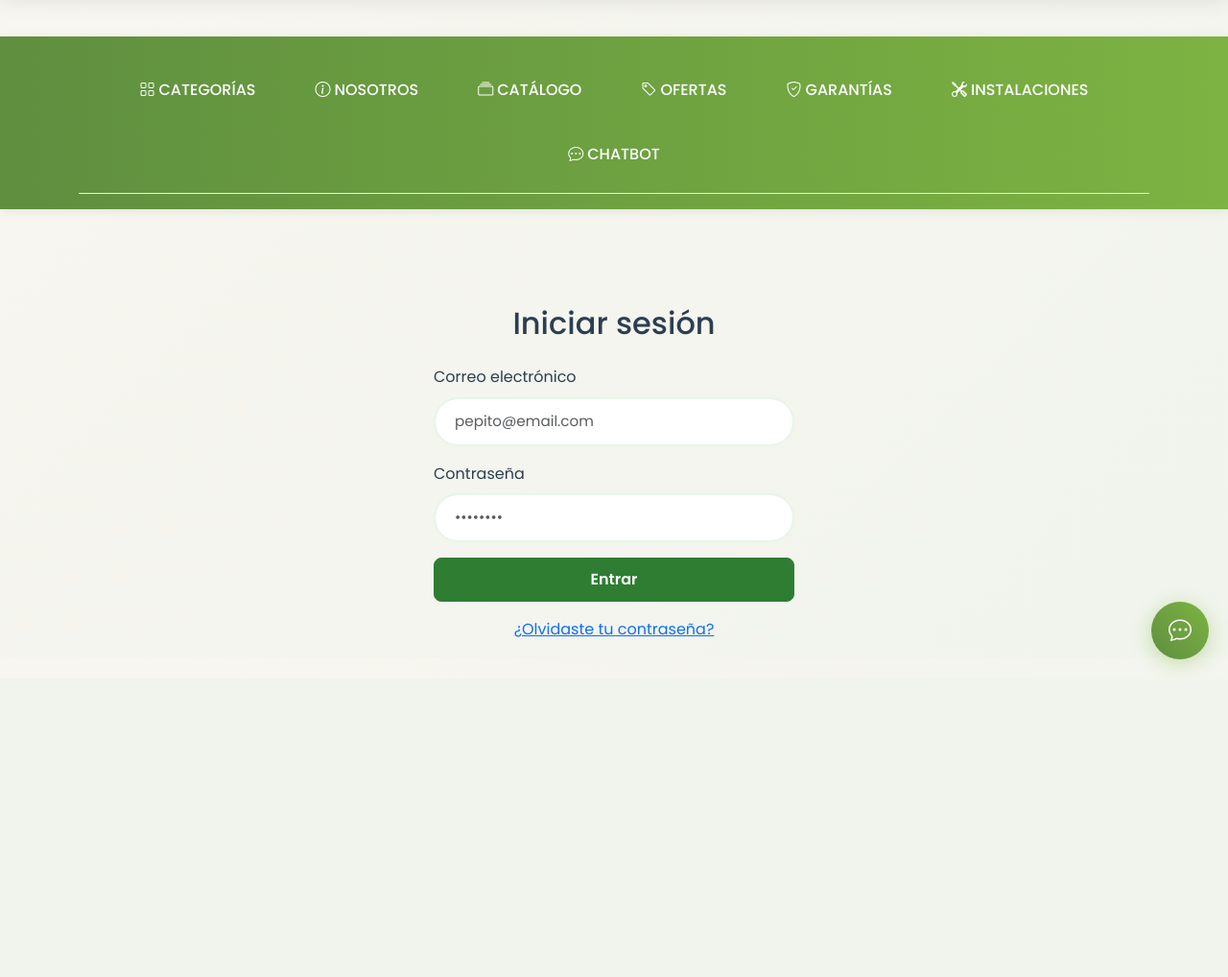
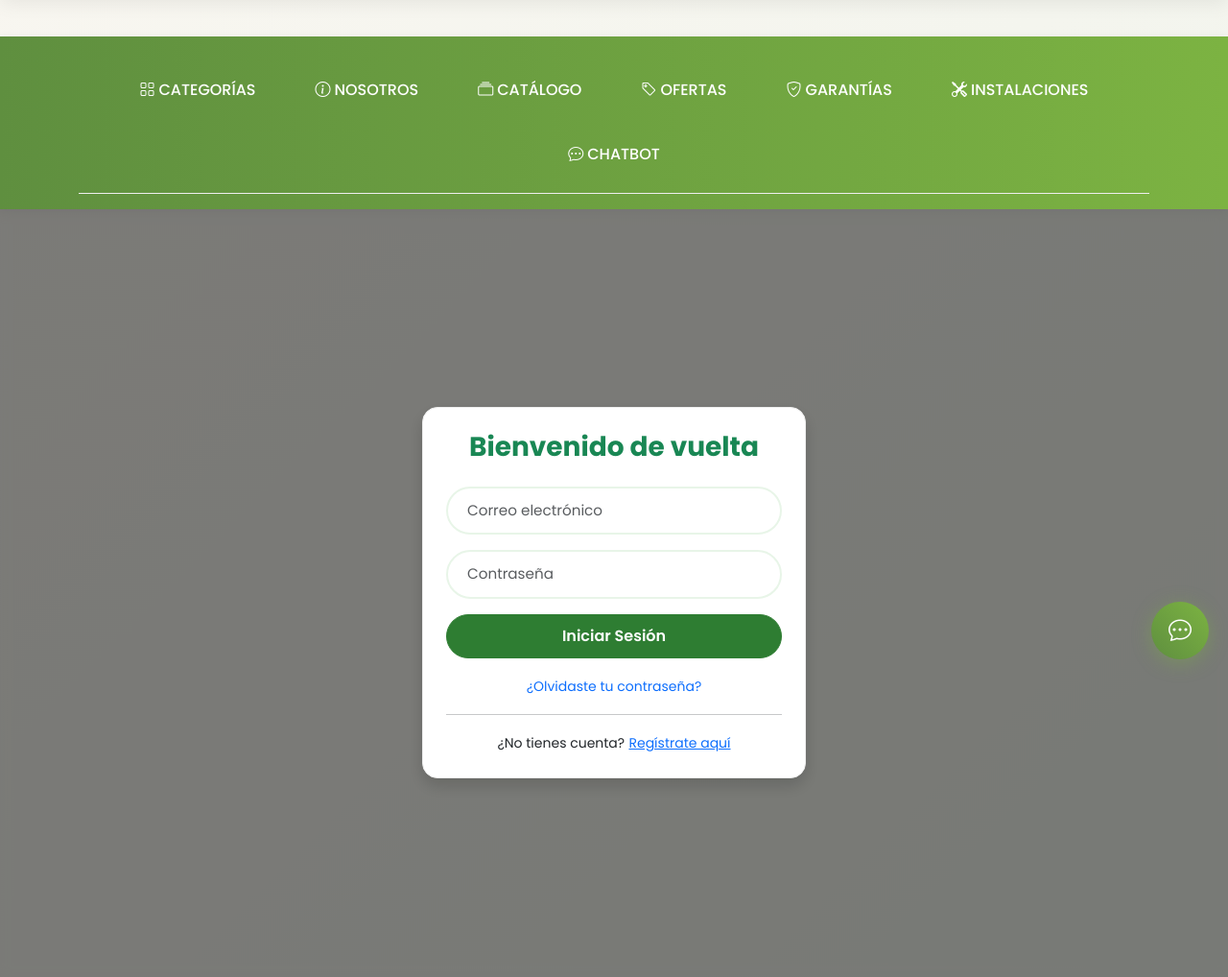
Before and after one commit to paulatatianacollazos-hue/casa_en_el_arbol, a Flask app: page /login in a window 1280 px wide. Shown: the part 93-1111 px from the top of the page at 96% size. Before the commit the page ends 792 px from the top, so only its background shows below. Run offline with Flask 3, Linux system fonts and the light colour scheme.

Commit message:
Auto-sync: file changes

```diff
--- a/templates/login.html
+++ b/templates/login.html
@@ -2,33 +2,59 @@
 {% block title %}Iniciar sesión{% endblock %}
 
 {% block content %}
-<div class="container" style="max-width: 400px; margin-top: 100px;">
-    <h2 class="mb-4 text-center">Iniciar sesión</h2>
+<style>
+  .login-overlay {
+      min-height: 100vh;
+      display: flex;
+      justify-content: center;
+      align-items: center;
+      background: rgba(0,0,0,0.5); /* Oscurece */
+      backdrop-filter: blur(6px);   /* Difumina */
+      -webkit-backdrop-filter: blur(6px); /* Compatibilidad Safari */
+  }
+</style>
 
+<div class="login-overlay">
+    <div class="card shadow rounded-4 p-4" style="max-width: 400px; width: 100%;">
+
+        <!-- Título -->
+        <h3 class="text-center fw-bold text-success mb-4">Bienvenido de vuelta</h3>
+
+        <!-- Formulario -->
         <form method="post" class="needs-validation" novalidate>
 
             <div class="mb-3">
-            <label for="email" class="form-label">Correo electrónico</label>
-            <input type="email" class="form-control" id="email" name="email" placeholder="pepito@email.com" required>
+                <input type="email"
+                       class="form-control rounded-pill"
+                       id="email"
+                       name="email"
+                       placeholder="Correo electrónico"
+                       required>
                 <div class="invalid-feedback">Por favor ingresa un correo válido.</div>
             </div>
 
-
             <div class="mb-3">
-            <label for="password" class="form-label">Contraseña</label>
-            <input type="password" class="form-control" id="password" name="password" placeholder="••••••••" required>
+                <input type="password"
+                       class="form-control rounded-pill"
+                       id="password"
+                       name="password"
+                       placeholder="Contraseña"
+                       required>
                 <div class="invalid-feedback">Por favor ingresa tu contraseña.</div>
             </div>
 
-
-        <div class="d-grid">
-            <button type="submit" class="btn btn-primary">Entrar</button>
-        </div>
+            <button type="submit" class="btn btn-success w-100 rounded-pill">Iniciar Sesión</button>
         </form>
 
-    <!-- Enlace -->
-    <p class="mt-3 text-center">
-        <a href="#">¿Olvidaste tu contraseña?</a>
-    </p>
+        <!-- Links debajo -->
+        <div class="text-center mt-3">
+            <a href="#" class="small text-decoration-none">¿Olvidaste tu contraseña?</a>
+        </div>
+        <hr>
+        <div class="text-center">
+            <span class="small">¿No tienes cuenta?</span>
+            <a href="{{ url_for('register') }}" class="small text-primary">Regístrate aquí</a>
+        </div>
+    </div>
 </div>
 {% endblock %}
```
Lines whose indentation alone changed are shown as unchanged.
